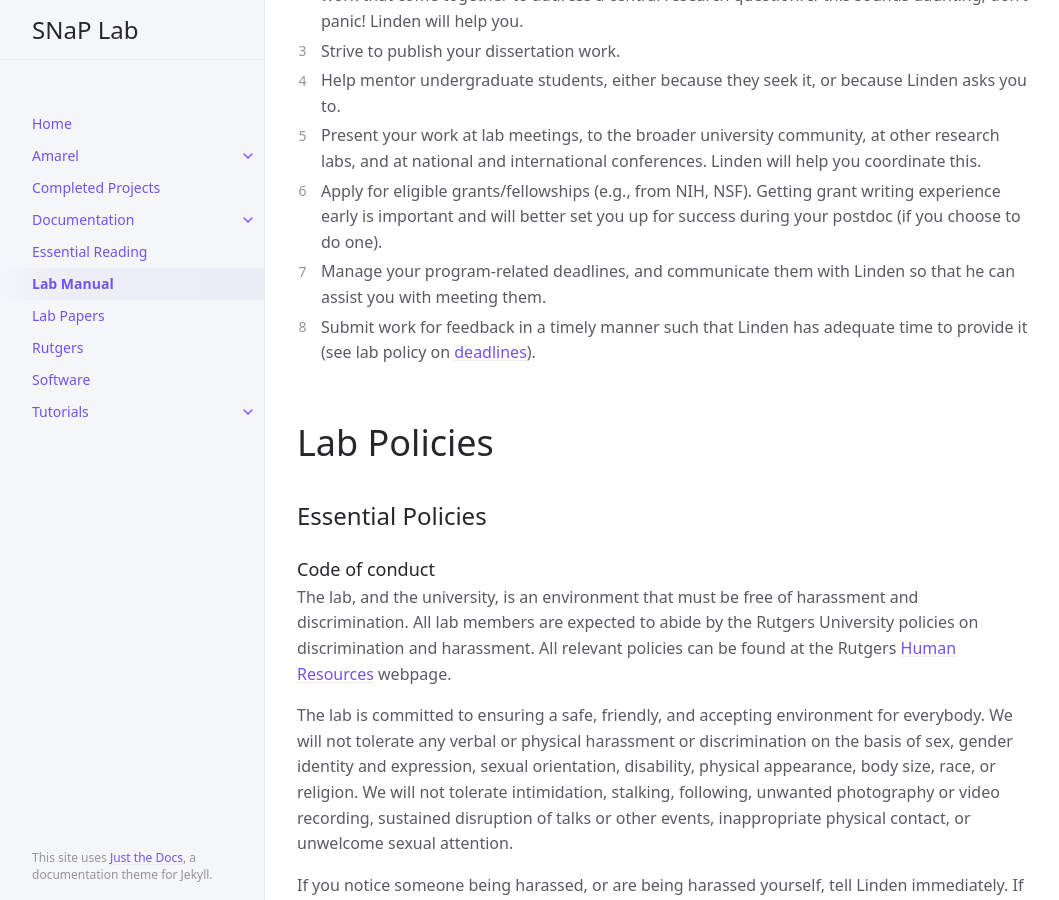
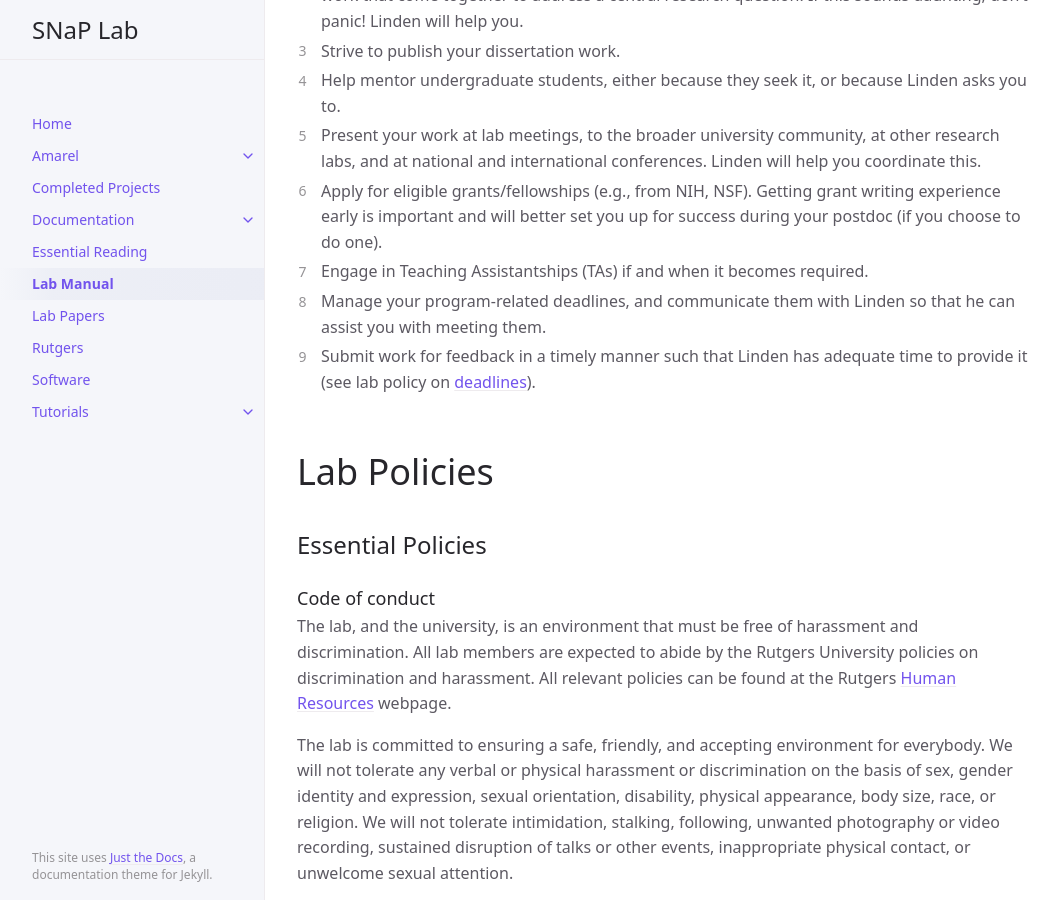
Before and after one commit to LindenParkesLab/snaplab.github.io, a Jekyll site: the page built from docs/lab_manual/index.md, in a window 1280 px wide and 900 px high, scrolled down 6494 px. Shown: the whole window, without its empty margins (107-1166 px from the left). Built offline with Jekyll 4.4.1, drawn with Linux system fonts in a browser that asks for light colours; cached includes are drawn as plain includes.

Commit message:
small change to PhD student expectations

```diff
--- a/docs/lab_manual/index.md
+++ b/docs/lab_manual/index.md
@@ -131,8 +131,9 @@ Linden expects that you will;
 4. Help mentor undergraduate students, either because they seek it, or because Linden asks you to.
 5. Present your work at lab meetings, to the broader university community, at other research labs, and at national and international conferences. Linden will help you coordinate this.
 6. Apply for eligible grants/fellowships (e.g., from NIH, NSF). Getting grant writing experience early is important and will better set you up for success during your postdoc (if you choose to do one).
-7. Manage your program-related deadlines, and communicate them with Linden so that he can assist you with meeting them.
-8. Submit work for feedback in a timely manner such that Linden has adequate time to provide it (see lab policy on [deadlines](#deadlines)).
+7. Engage in Teaching Assistantships (TAs) if and when it becomes required.
+8. Manage your program-related deadlines, and communicate them with Linden so that he can assist you with meeting them.
+9. Submit work for feedback in a timely manner such that Linden has adequate time to provide it (see lab policy on [deadlines](#deadlines)).
 
 # Lab Policies
 
```
